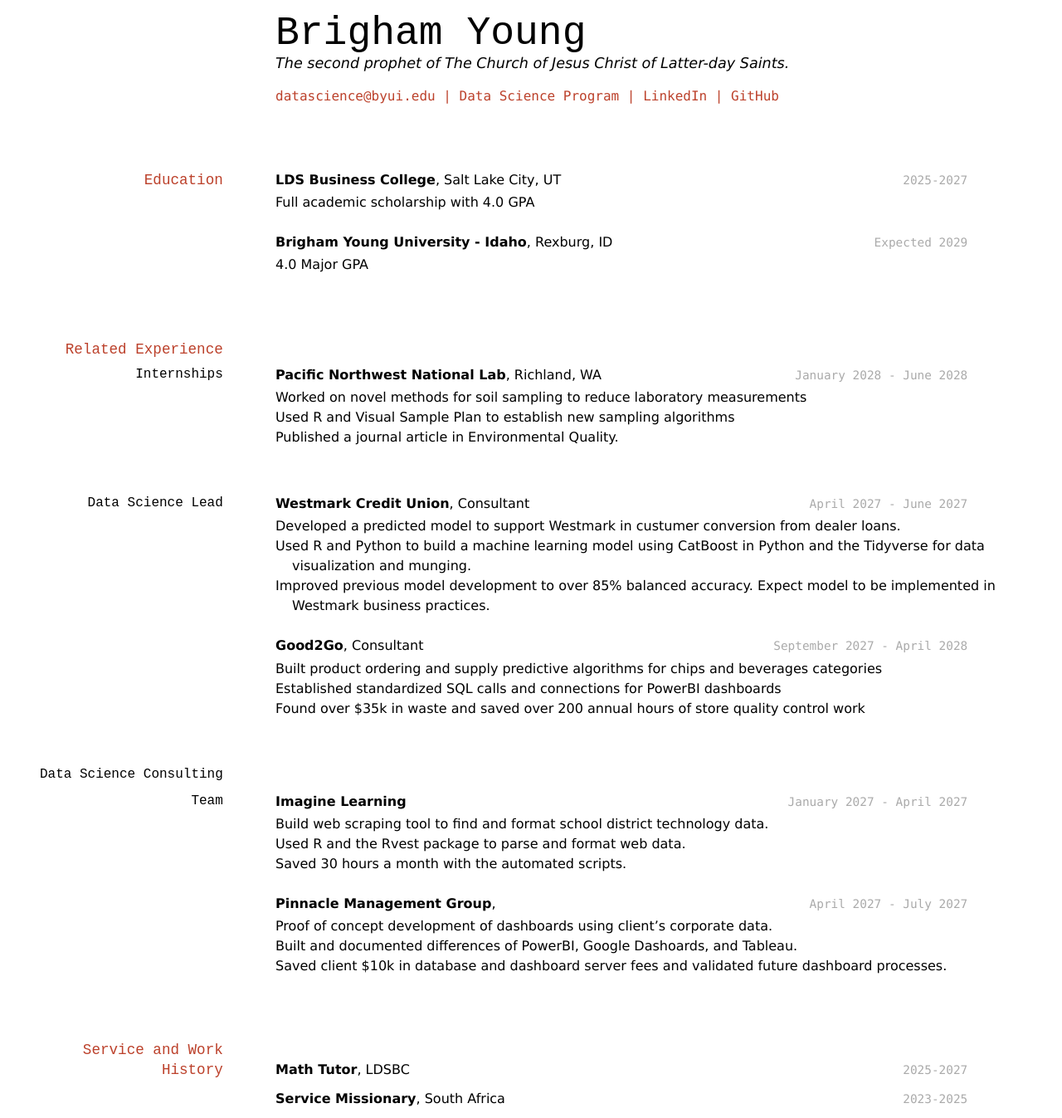
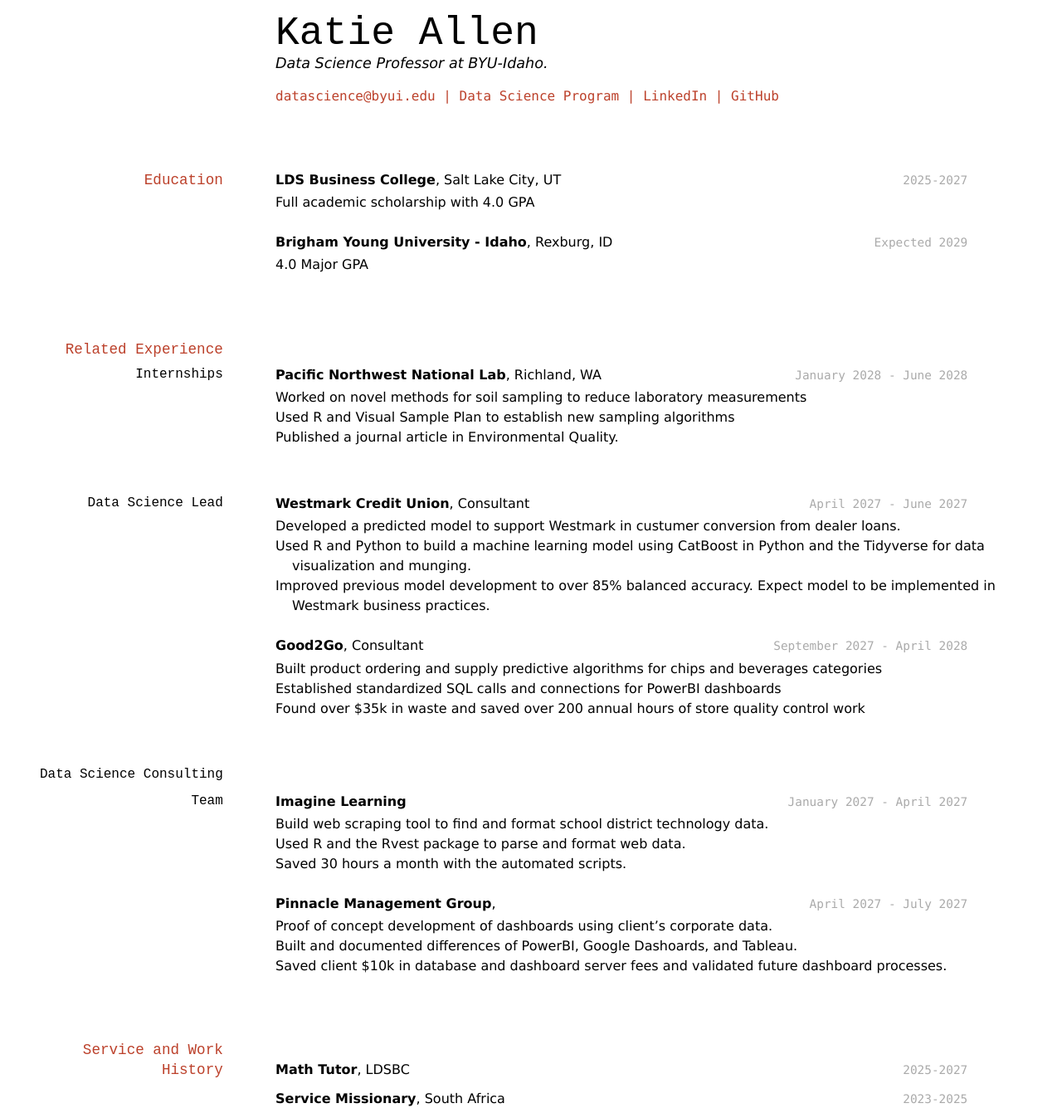
Before and after one commit to katie-allen/allen_resume, a Jekyll site: the page built from docs/index.md, in a window 1280 px wide. Shown: the whole page at 83% size. Built offline with Jekyll 4.4.1, drawn with Linux system fonts in a browser that asks for light colours.

Commit message:
update name and description.

```diff
--- a/docs/index.md
+++ b/docs/index.md
@@ -1,9 +1,9 @@
 ---
 layout: cv
-title: Brigham Young's Resume
+title: Katie Allen's Resume
 ---
-# Brigham Young
-The second prophet of The Church of Jesus Christ of Latter-day Saints.
+# Katie Allen
+Data Science Professor at BYU-Idaho.
 
 <div id="webaddress">
 <a href="datascience@byui.edu">datascience@byui.edu</a>
```
